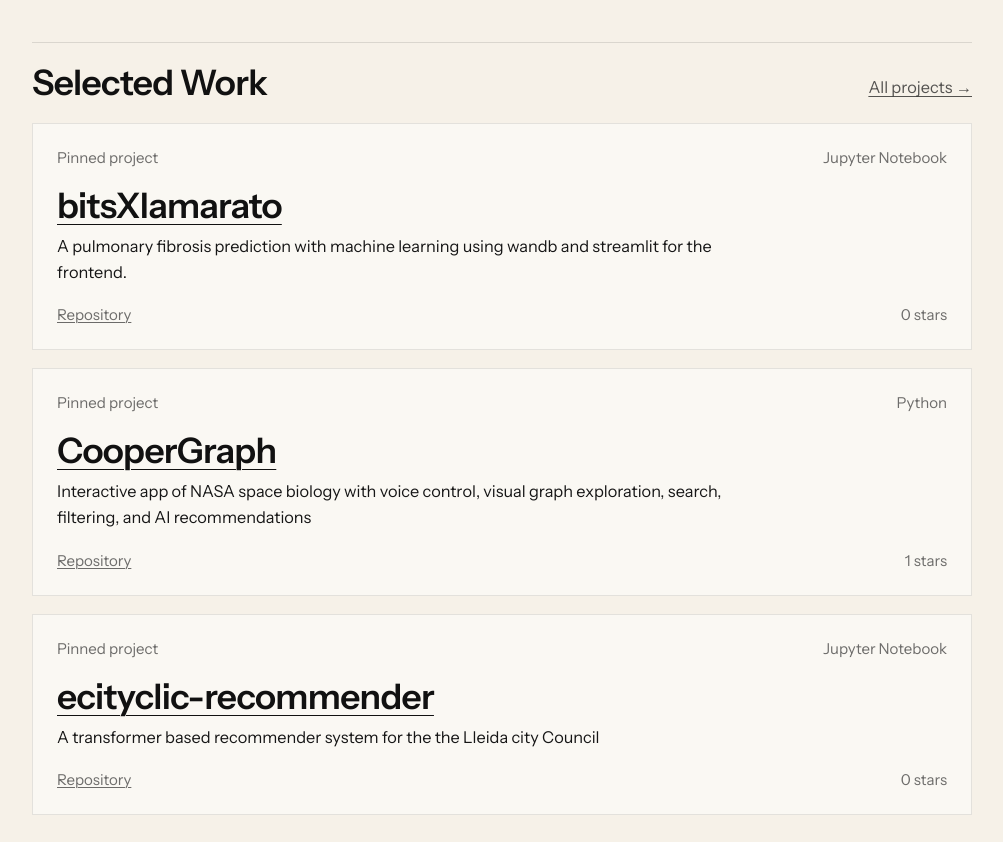
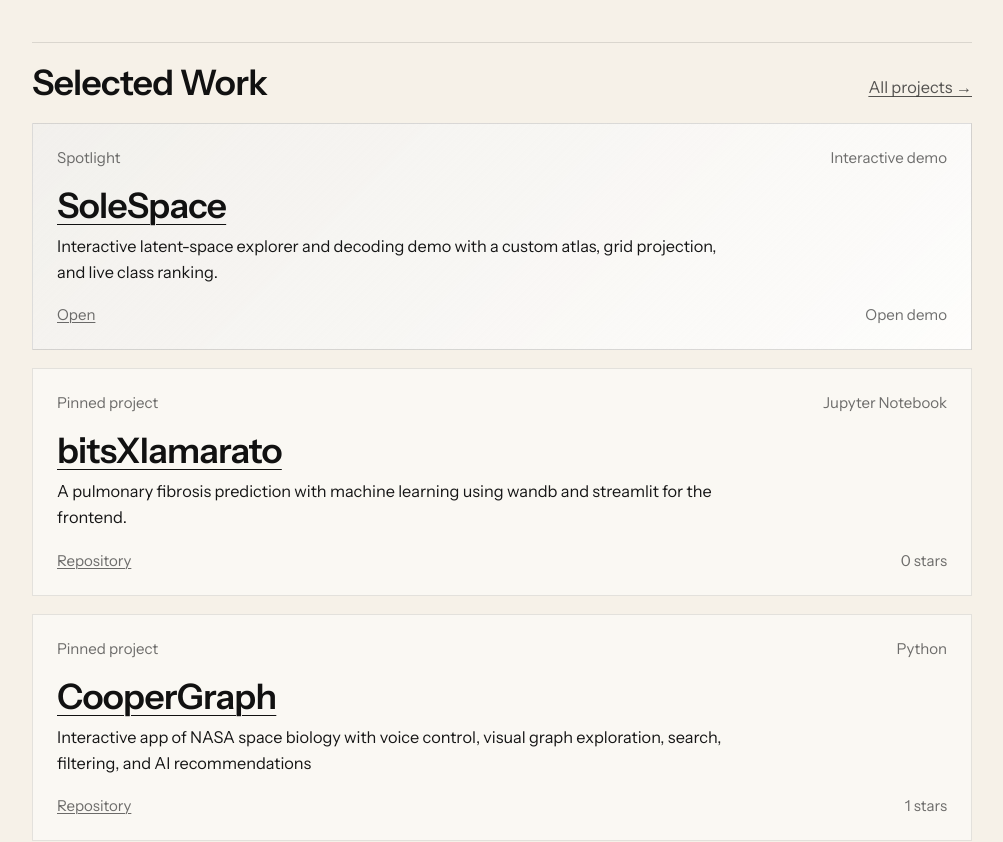
Before and after one commit to nicorosaless/nicorosaless.github.io, a React (Vite) app: page / in a window 1280 px wide. Shown: the part 800-1642 px from the top of the page, without its empty margins (138-1141 px from the left). Built offline with nearby package versions, Linux system fonts and the light colour scheme.

Commit message:
Show SoleSpace and refresh public repo listings

```diff
--- a/src/App.jsx
+++ b/src/App.jsx
@@ -2,6 +2,7 @@
 import { marked } from "marked";
 import githubData from "./data/github.generated.json";
 import { siteContent } from "./data/siteContent";
+import SoleSpaceDemo from "./components/SoleSpaceDemo";
 
 const blogModules = import.meta.glob("./content/blog/*.md", {
   eager: true,
@@ -70,10 +71,14 @@
     return { page: "post", slug: hash.replace("#blog/", "") };
   }
 
-  if (hash === "#solespace") return { page: "projects" };
+  if (hash === "#solespace") return { page: "solespace" };
   if (hash === "#blog") return { page: "blog" };
   if (hash === "#projects") return { page: "projects" };
   return { page: "home" };
+}
+
+function isExternalUrl(url) {
+  return /^https?:\/\//.test(url);
 }
 
 function TextLink({ href, children }) {
@@ -85,15 +90,23 @@
 }
 
 function ProjectFeature({ project }) {
+  const external = isExternalUrl(project.url);
+  const badge = project.badge || project.primaryLanguage?.name || project.language || "Project";
+  const ctaLabel = project.ctaLabel || (external ? "Repository" : "Open");
+
   return (
-    <article className="project-feature">
+    <article className={`project-feature${project.variant ? ` project-feature--${project.variant}` : ""}`}>
       <div className="project-feature__meta">
-        <span>Pinned project</span>
-        <span>{project.primaryLanguage?.name || "Project"}</span>
+        <span>{project.metaLabel || "Pinned project"}</span>
+        <span>{badge}</span>
       </div>
 
       <h2>
-        <a href={project.url} target="_blank" rel="noreferrer">
+        <a
+          href={project.url}
+          target={external ? "_blank" : undefined}
+          rel={external ? "noreferrer" : undefined}
+        >
           {project.name}
         </a>
       </h2>
@@ -101,25 +114,47 @@
       <p>{project.description}</p>
 
       <div className="project-feature__links">
-        <a href={project.url} target="_blank" rel="noreferrer">
-          Repository
+        <a
+          href={project.url}
+          target={external ? "_blank" : undefined}
+          rel={external ? "noreferrer" : undefined}
+        >
+          {ctaLabel}
         </a>
-        <span>{project.stargazerCount} stars</span>
+        {typeof project.stargazerCount === "number" ? (
+          <span>{project.stargazerCount} stars</span>
+        ) : (
+          <span>{project.footerLabel || "Interactive demo"}</span>
+        )}
       </div>
     </article>
   );
 }
 
 function ArchiveProject({ project }) {
+  const external = isExternalUrl(project.url);
+  const hasHomepage = Boolean(project.homepage);
+
   return (
     <article className="archive-project">
       <div>
         <h3>
-          <a href={project.url} target="_blank" rel="noreferrer">
+          <a
+            href={project.url}
+            target={external ? "_blank" : undefined}
+            rel={external ? "noreferrer" : undefined}
+          >
             {project.name}
           </a>
         </h3>
         <p>{project.description || "Repository in active development."}</p>
+        {hasHomepage ? (
+          <p className="archive-project__homepage">
+            <a href={project.homepage} target="_blank" rel="noreferrer">
+              Website
+            </a>
+          </p>
+        ) : null}
       </div>
       <span>{project.language || "Project"}</span>
     </article>
@@ -153,6 +188,12 @@
           Projects
         </a>
         <a
+          href="#solespace"
+          aria-current={page === "solespace" ? "page" : undefined}
+        >
+          SoleSpace
+        </a>
+        <a
           href="#blog"
           aria-current={page === "blog" || page === "post" ? "page" : undefined}
         >
@@ -163,22 +204,7 @@
   );
 }
 
-const PROJECT_CATEGORIES = {
-  bitsXlamarato: "machine-learning",
-  "ecityclic-recommender": "machine-learning",
-  "Mango-DatathonFME25": "machine-learning",
-  LocalWhisper: "machine-learning",
-  PicSort: "machine-learning",
-  kaggle_exercices: "machine-learning",
-  "Data-science-projects": "machine-learning",
-  me_projecte: "machine-learning",
-  bitsxlamarato25: "machine-learning",
-  CooperGraph: "other",
-  Wisebuy: "other",
-  pomeloGPT: "other",
-  "Promptlo.app": "other",
-  newvisions: "other",
-};
+const PROJECT_CATEGORIES = siteContent.projectCategories || {};
 
 function FilterBar({ active, onChange }) {
   const filters = [
@@ -204,7 +230,19 @@
 
 function HomePage() {
   const { profile, pinnedProjects } = githubData;
-  const featuredProjects = pinnedProjects.slice(0, 3);
+  const featuredProjects = [
+    {
+      name: "SoleSpace",
+      description:
+        "Interactive latent-space explorer and decoding demo with a custom atlas, grid projection, and live class ranking.",
+      url: "#solespace",
+      badge: "Interactive demo",
+      metaLabel: "Spotlight",
+      footerLabel: "Open demo",
+      variant: "demo",
+    },
+    ...pinnedProjects.slice(0, 3),
+  ];
 
   return (
     <main className="site-shell">
@@ -303,8 +341,8 @@
         <div className="section-block__heading section-block__heading--no-border">
           <h1>Projects</h1>
           <p>
-            {stats.pinnedCount} featured repositories and a wider public
-            archive.
+            {stats.pinnedCount} featured repositories and {stats.projectCount} public
+            repositories in the archive.
           </p>
         </div>
 
@@ -329,6 +367,31 @@
           ))}
         </div>
       </section>
+    </main>
+  );
+}
+
+function SoleSpacePage() {
+  return (
+    <main className="site-shell">
+      <Topbar page="solespace" />
+
+      <section className="page-intro">
+        <div className="section-block__heading section-block__heading--no-border">
+          <div>
+            <h1>SoleSpace</h1>
+            <p>
+              An interactive latent-space demo I built to explore decoded output,
+              grid density, and nearest-class rankings.
+            </p>
+          </div>
+          <p>
+            <a href="#projects">Back to projects →</a>
+          </p>
+        </div>
+      </section>
+
+      <SoleSpaceDemo />
     </main>
   );
 }
@@ -391,6 +454,7 @@
   }, []);
 
   if (route.page === "projects") return <ProjectsPage />;
+  if (route.page === "solespace") return <SoleSpacePage />;
   if (route.page === "blog") return <BlogPage posts={posts} />;
 
   if (route.page === "post") {
--- a/src/data/github.generated.json
+++ b/src/data/github.generated.json
@@ -1,5 +1,5 @@
 {
-  "generatedAt": "2026-03-09T12:39:17.985Z",
+  "generatedAt": "2026-04-13T12:26:33.780Z",
   "username": "nicorosaless",
   "profile": {
     "name": "Nicolas Rosales",
@@ -146,13 +146,40 @@
   ],
   "allProjects": [
     {
+      "name": "manifoldvisualizer",
+      "description": null,
+      "url": "https://github.com/nicorosaless/manifoldvisualizer",
+      "homepage": null,
+      "language": "Python",
+      "stars": 0,
+      "updatedAt": "2026-04-13T12:25:26Z"
+    },
+    {
       "name": "LocalWhisper",
       "description": "A low latency local transcription app using whisper.cpp model and swift",
       "url": "https://github.com/nicorosaless/LocalWhisper",
       "homepage": "https://local-whisper.netlify.app/",
       "language": "Swift",
+      "stars": 2,
+      "updatedAt": "2026-03-18T12:56:40Z"
+    },
+    {
+      "name": "Promptlo.app",
+      "description": null,
+      "url": "https://github.com/nicorosaless/Promptlo.app",
+      "homepage": null,
+      "language": "Swift",
       "stars": 0,
-      "updatedAt": "2026-02-22T11:52:15Z"
+      "updatedAt": "2026-03-17T23:21:04Z"
+    },
+    {
+      "name": "TensorTonic-Solutions",
+      "description": "My solutions to TensorTonic problems",
+      "url": "https://github.com/nicorosaless/TensorTonic-Solutions",
+      "homepage": null,
+      "language": null,
+      "stars": 0,
+      "updatedAt": "2026-03-13T15:26:04Z"
     },
     {
       "name": "me_projecte",
@@ -218,15 +245,6 @@
       "updatedAt": "2025-11-20T18:19:55Z"
     },
     {
-      "name": "Promptlo.app",
-      "description": null,
-      "url": "https://github.com/nicorosaless/Promptlo.app",
-      "homepage": null,
-      "language": "Swift",
-      "stars": 0,
-      "updatedAt": "2025-10-11T12:28:44Z"
-    },
-    {
       "name": "newvisions",
       "description": null,
       "url": "https://github.com/nicorosaless/newvisions",
@@ -255,7 +273,7 @@
     }
   ],
   "stats": {
-    "projectCount": 12,
+    "projectCount": 14,
     "pinnedCount": 6
   }
 }
--- a/src/data/siteContent.js
+++ b/src/data/siteContent.js
@@ -1,32 +1,48 @@
 export const siteContent = {
-  title: 'AI engineer building practical machine learning products.',
+  title: "AI engineer building practical machine learning products.",
   intro:
-    'I am Nicolas Rosales, a 2nd-year AI Engineering student at UPC focused on turning research ideas into useful tools, interactive demos, and hackathon-ready products.',
+    "I am Nicolas Rosales, a 2nd-year AI Engineering student at UPC focused on turning research ideas into useful tools, interactive demos, and hackathon-ready products.",
   focus:
-    'Right now I am working on deep learning algorithms, local-first AI experiences, and product-minded ML systems.',
-  email: 'nirogo06@gmail.com',
+    "Right now I am working on deep learning algorithms, local-first AI experiences, and product-minded ML systems.",
+  email: "nirogo06@gmail.com",
   achievements: [
-    'Winner of the Mango Challenge at the 2025 FME UPC Datathon.',
-    'Winner at HackUDC for the Kelea Challenge with the project Sentikelia.',
-    'Winner at LleidaHACK 2024 for the eCityclic AI challenge.',
-    'Winner of the AI Voice Hackathon by Enzo Ventures, Murphy, and ElevenLabs.',
+    "Winner of the Mango Challenge at the 2025 FME UPC Datathon.",
+    "Winner at HackUDC for the Kelea Challenge with the project Sentikelia.",
+    "Winner at LleidaHACK 2024 for the eCityclic AI challenge.",
+    "Winner of the AI Voice Hackathon by Enzo Ventures, Murphy, and ElevenLabs.",
   ],
+  projectCategories: {
+    bitsXlamarato: "machine-learning",
+    "ecityclic-recommender": "machine-learning",
+    "Mango-DatathonFME25": "machine-learning",
+    LocalWhisper: "machine-learning",
+    PicSort: "machine-learning",
+    kaggle_exercices: "machine-learning",
+    "Data-science-projects": "machine-learning",
+    me_projecte: "machine-learning",
+    bitsxlamarato25: "machine-learning",
+    CooperGraph: "other",
+    Wisebuy: "other",
+    pomeloGPT: "other",
+    "Promptlo.app": "other",
+    newvisions: "other",
+  },
   socialLinks: [
     {
-      label: 'GitHub',
-      url: 'https://github.com/nicorosaless',
+      label: "GitHub",
+      url: "https://github.com/nicorosaless",
     },
     {
-      label: 'LinkedIn',
-      url: 'https://www.linkedin.com/in/nicolas-rosales-gomez',
+      label: "LinkedIn",
+      url: "https://www.linkedin.com/in/nicolas-rosales-gomez",
     },
     {
-      label: 'Devpost',
-      url: 'https://devpost.com/nirogo06',
+      label: "Devpost",
+      url: "https://devpost.com/nirogo06",
     },
     {
-      label: 'Email',
-      url: 'mailto:nirogo06@gmail.com',
+      label: "Email",
+      url: "mailto:nirogo06@gmail.com",
     },
   ],
-}
+};
--- a/src/styles.css
+++ b/src/styles.css
@@ -202,6 +202,13 @@
     border: 1px solid rgba(22, 22, 22, 0.1);
 }
 
+.project-feature--demo {
+    background:
+        linear-gradient(135deg, rgba(22, 22, 22, 0.04), rgba(255, 255, 255, 0.66)),
+        rgba(255, 255, 255, 0.58);
+    border-color: rgba(22, 22, 22, 0.14);
+}
+
 .blog-list-item {
     max-width: 760px;
 }
@@ -239,6 +246,11 @@
     margin-top: 18px;
 }
 
+.project-feature__meta span:last-child,
+.project-feature__links span {
+    text-align: right;
+}
+
 .archive-project-list {
     display: grid;
     border-top: 1px solid rgba(22, 22, 22, 0.1);
@@ -257,6 +269,11 @@
 .archive-project p {
     margin: 0;
     max-width: 58ch;
+}
+
+.archive-project__homepage {
+    margin-top: 8px;
+    font-size: 0.92rem;
 }
 
 .solespace-shell {
```
